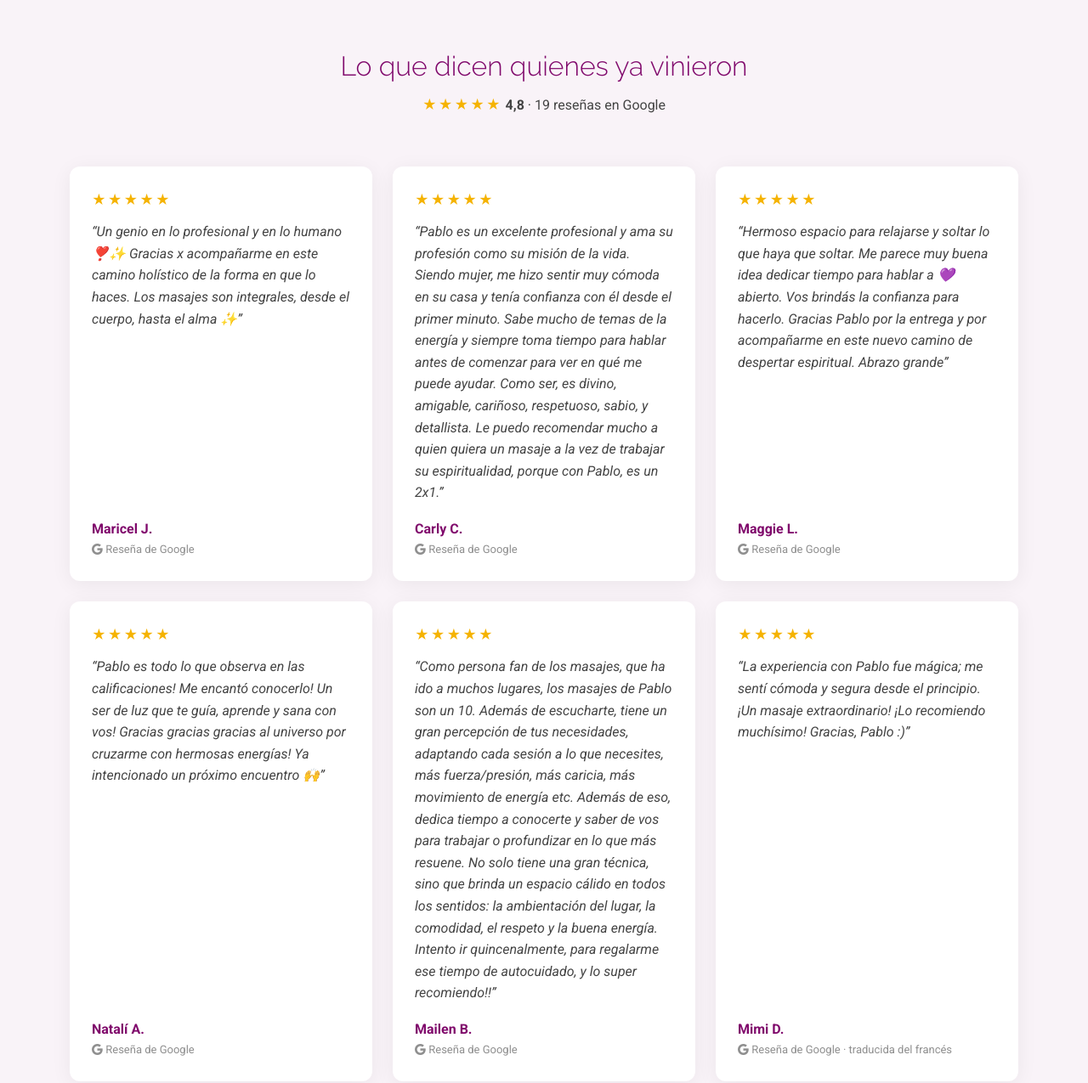
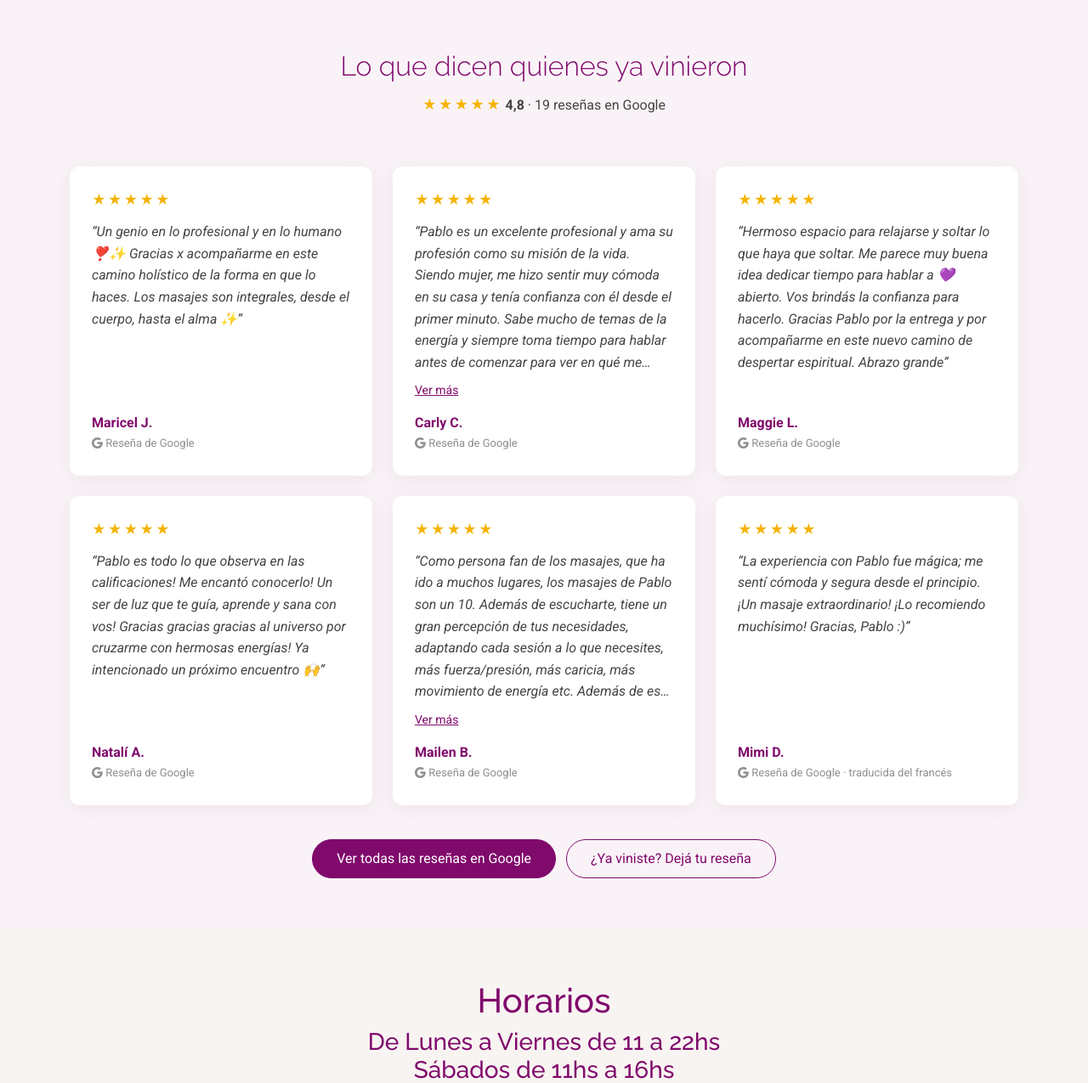
Before and after one commit to pablovalenz/landingmasajes.github.io, a PHP site: page / in a window 1280 px wide. Shown: the part 2975-4250 px from the top of the page at 85% size. Run offline with PHP 8.4, Linux system fonts and the light colour scheme.

Commit message:
Reseñas: recortar las largas con Ver más
Co-Authored-By: Claude Opus 5.5 <noreply@anthropic.com>
Claude-Session: https://claude.ai/code/session_01CuvJysweQ8uZ54SxZfdoVk

```diff
--- a/assets/css/main.css
+++ b/assets/css/main.css
@@ -1112,3 +1112,22 @@ section,
 .resenas-boton-secundario:hover {
   background: var(--accent-color);
 }
+
+.resena blockquote.recortada {
+  display: -webkit-box;
+  -webkit-line-clamp: 7;
+  -webkit-box-orient: vertical;
+  overflow: hidden;
+}
+
+.resena-ver-mas {
+  align-self: flex-start;
+  margin: -8px 0 16px 0;
+  padding: 0;
+  border: 0;
+  background: none;
+  color: var(--accent-color);
+  font-size: 14px;
+  text-decoration: underline;
+  cursor: pointer;
+}
--- a/index.html
+++ b/index.html
@@ -484,6 +484,27 @@ Trabajo con la energía sutil del cuerpo, ayudándote a desbloquear emociones, a
   <!-- Main JS File -->
   <script src="assets/js/main.js"></script>
 
+  <!-- Reseñas largas: recortar con "Ver más" -->
+  <script>
+    (function () {
+      document.querySelectorAll(".resena blockquote").forEach(function (bq) {
+        bq.classList.add("recortada");
+        if (bq.scrollHeight <= bq.clientHeight + 2) { bq.classList.remove("recortada"); return; }
+        var btn = document.createElement("button");
+        btn.type = "button";
+        btn.className = "resena-ver-mas";
+        btn.textContent = "Ver más";
+        btn.setAttribute("aria-expanded", "false");
+        btn.addEventListener("click", function () {
+          var abierta = bq.classList.toggle("recortada") === false;
+          btn.textContent = abierta ? "Ver menos" : "Ver más";
+          btn.setAttribute("aria-expanded", abierta ? "true" : "false");
+        });
+        bq.insertAdjacentElement("afterend", btn);
+      });
+    })();
+  </script>
+
   <!-- Métricas (Google Analytics, Clarity y clics en WhatsApp) -->
   <script src="assets/js/metricas.js"></script>
 
```
